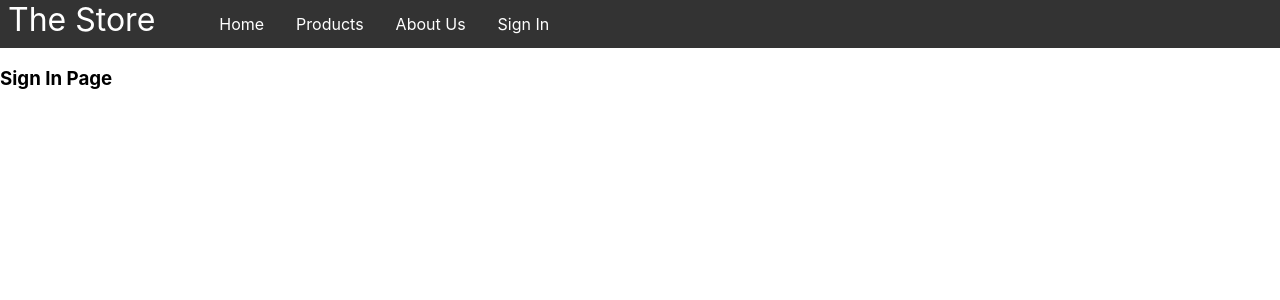
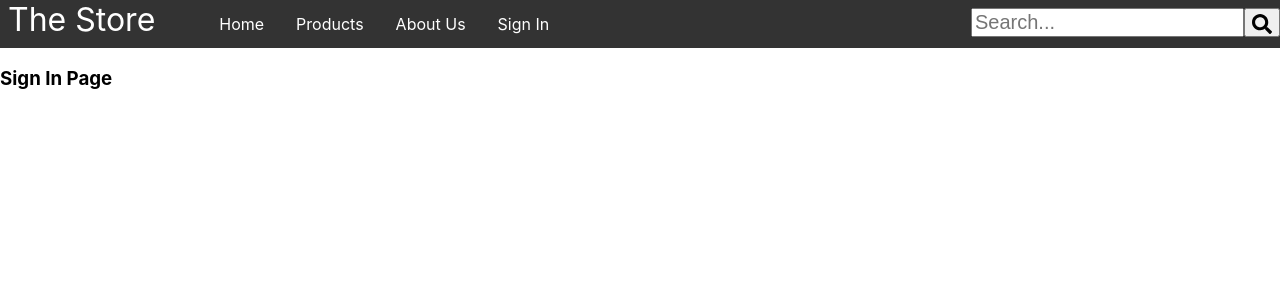
Before and after one commit to WafiqAli/react-onlinestore, a React (Create React App) app: page /SignIn in a window 1280 px wide. Shown: the top 300 px of the page. Built offline with nearby package versions, Linux system fonts and the light colour scheme.

Commit message:
Added Search bar to Navbar and Working on Product Page

```diff
--- a/package.json
+++ b/package.json
@@ -9,6 +9,7 @@
     "react": "^17.0.2",
     "react-bootstrap": "^2.1.1",
     "react-dom": "^17.0.2",
+    "react-icons": "^4.3.1",
     "react-router-dom": "^6.2.1",
     "react-scripts": "5.0.0",
     "styled-components": "^5.3.3",
--- a/src/App.js
+++ b/src/App.js
@@ -2,10 +2,10 @@ import './index.css';
 import Header from './components/Header'
 
 function App() {
+
   return (
     <div className="App">
       <Header />
-
     </div>
   );
 }
--- a/src/Pages/Products.js
+++ b/src/Pages/Products.js
@@ -1,9 +1,35 @@
 import React from 'react';
+import {useState, useEffect} from 'react';
+import ProductContent from '../components/ProductContent'
+const Products = () => {
 
-const Products = () => {
+  const API_PRODUCTS_URL = "https://fakestoreapi.com/products";
+  const [fetchError, setFetchError] = useState(null);
+  const [productList, setProductList] = useState([]);
+
+  useEffect(() => {
+
+    const fetchProducts = async () => {
+        try {
+        const response = await fetch(API_PRODUCTS_URL);
+        if (!response.ok) throw response;
+        const data = await response.json();
+        console.log(data[0].title);
+        setProductList(data);
+        setFetchError(null);
+        } catch (err) {
+        console.log("Error fetching data from API: ", err);
+        setFetchError(err);
+        }
+    }
+
+    fetchProducts();
+  }, []);
+
   return (
     <div>
         <h3>Products Page</h3>
+        <ProductContent productList={productList}/>
     </div>
   )
 };
--- a/src/components/Header.js
+++ b/src/components/Header.js
@@ -6,6 +6,7 @@ import AboutUs from '../Pages/AboutUs'
 import SignIn from '../Pages/SignIn'
 
 const Header = () => {
+
     return (
         <header>
             <Router>
--- a/src/components/Navbar.js
+++ b/src/components/Navbar.js
@@ -1,6 +1,6 @@
 import React from 'react';
 import {  Link } from "react-router-dom";
-
+import SearchBar from './SearchBar';
 const Navbar= () =>{
   return (
   <ul className='navbar'>
@@ -19,6 +19,10 @@ const Navbar= () =>{
     <li>
       <Link to="/SignIn" className='navLink'>Sign In</Link>
     </li>
+    <li style={{float: 'right' }}>
+      <SearchBar/>
+    </li>
+
   </ul>
   );
 }
--- /dev/null
+++ b/src/components/ProductContent.js
@@ -0,0 +1,14 @@
+import React from 'react';
+import ProductNav from './ProductNav';
+
+const ProductContent = ({productList}) => {
+
+    console.log(productList);
+
+
+    return (
+        <ProductNav productList={productList}/>
+  )
+};
+
+export default ProductContent;
--- /dev/null
+++ b/src/components/ProductNav.js
@@ -0,0 +1,43 @@
+import React from 'react';
+
+const ProductNav = ({productList}) => {
+
+    const categoryList = productList.map(category => {
+        return category.category
+    }).filter((value, index, categoryArray) => categoryArray.indexOf(value) === index);
+
+    console.log(categoryList);
+
+    const sortingList = ['Highest Price', 'Lowest Price', 'Best Rated'];
+
+    return (
+        <div>
+            <nav class="product-filter">
+
+                <h1>Jackets</h1>
+
+                <div class="sort">
+
+                <div class="collection-sort">
+                    <label>Filter by:</label>
+                    <select id='categorySelect'>
+                        {categoryList.length > 0 &&
+                            categoryList.map(category => (
+                                <option value={category}>{category}</option>
+                            ))}
+                    </select>
+                </div>
+
+                <div class="collection-sort">
+                    <label>Sort by:</label>
+                    <select>
+                        <option value="/">Featured</option>
+                    </select>
+                </div>
+                </div>
+            </nav>
+        </div>
+      )
+};
+
+export default ProductNav;
--- a/src/components/SearchBar.js
+++ b/src/components/SearchBar.js
@@ -1,9 +1,20 @@
 import React from 'react';
+import { FaSearch } from 'react-icons/fa';
 
 const SearchBar = () => {
-  return <div>
+  return (
+    <form action='/' method='get' id='searchbar'>
 
-  </div>;
+      <input
+        type='text'
+        id='header-search'
+        placeholder='Search...'
+        name='s'
+      />
+      <button type="submit"><FaSearch style={{verticalAlign: 'middle'}}/></button>
+    </form>
+  )
 };
 
+
 export default SearchBar;
--- a/src/index.css
+++ b/src/index.css
@@ -10,6 +10,18 @@ body {
 code {
   font-family: source-code-pro, Menlo, Monaco, Consolas, 'Courier New',
     monospace;
+}
+
+#searchbar {
+  padding-top: 0.5rem;
+}
+
+#searchbar input {
+  font-size: 20px;
+}
+
+#searchbar button {
+  font-size: 20px;
 }
 
 #CompanyName {
```
Also changed, not shown: 1 other file (tests, documents, lock files or other folders).
